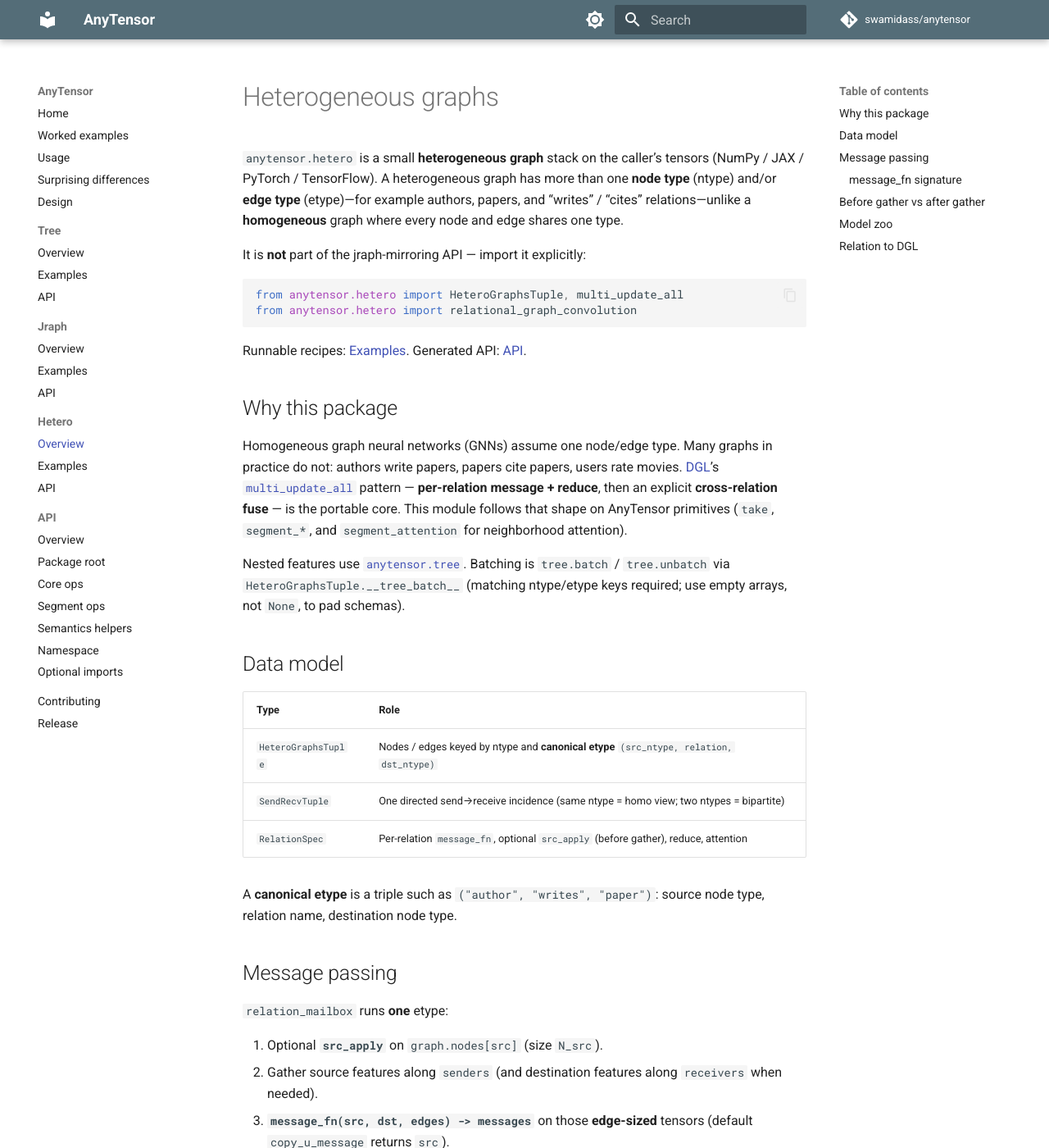
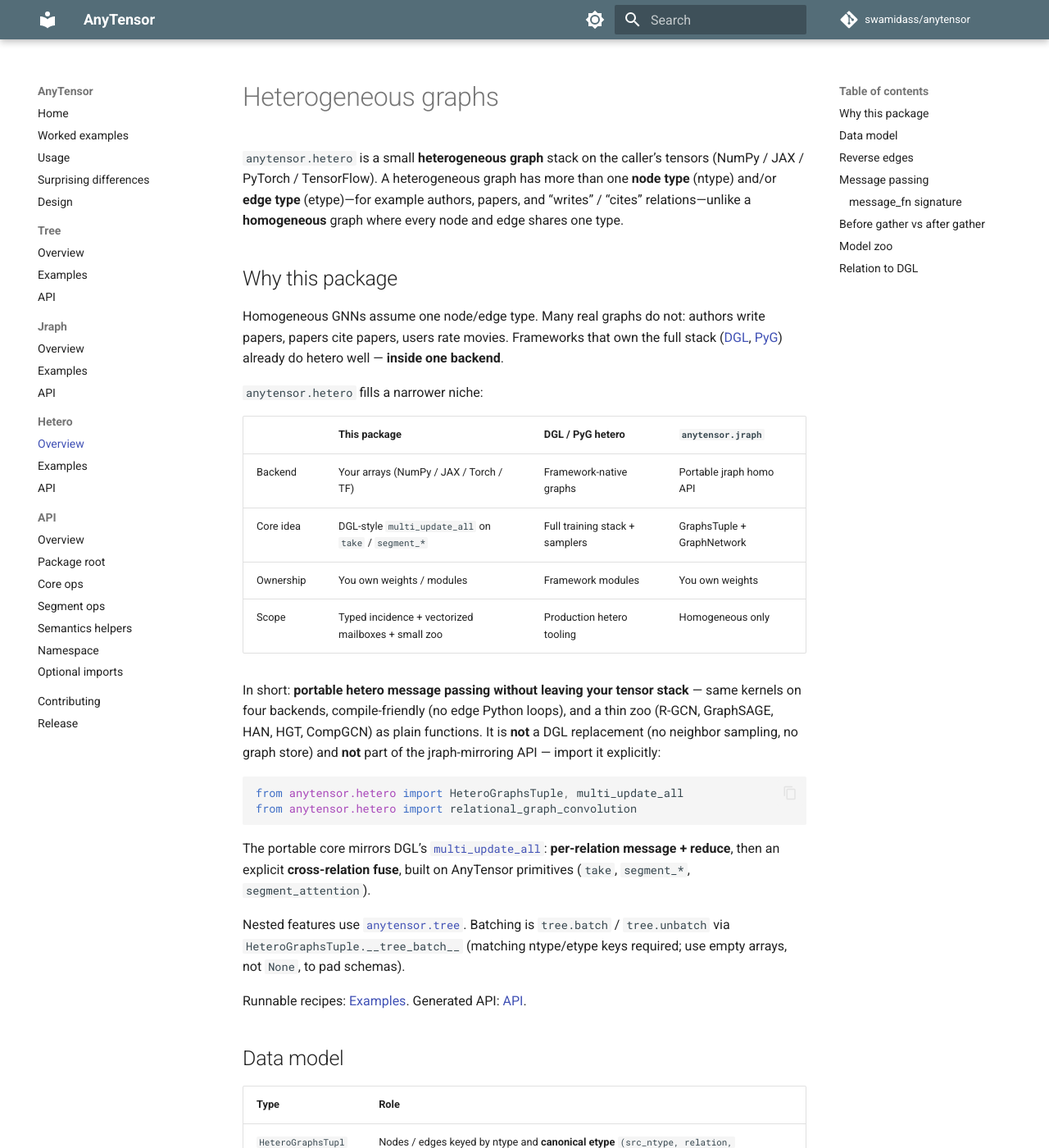
Before and after one commit to swamidass/anytensor, an MkDocs documentation site: the page built from docs/hetero/index.md, in a window 1280 px wide and 1400 px high. Shown: the whole window at 82% size. Built offline with MkDocs 1.6.1 and Material for MkDocs 9.7.7, drawn with Linux system fonts in a browser that asks for light colours; comment, search, counter and statistics services are not loaded; some of the changed text lies outside the part shown.

Commit message:
Document hetero niche and add add_reverse_edges helper.
Clarify portable hetero vs DGL/PyG/jraph. Materialize reverse etypes for
message passing; keep relation_view(reverse=True) as zero-copy aliases.

Co-authored-by: swamidass <swamidass@users.noreply.github.com>

````diff
--- a/docs/hetero/index.md
+++ b/docs/hetero/index.md
@@ -6,30 +6,45 @@ than one **node type** (ntype) and/or **edge type** (etype)—for example
 authors, papers, and “writes” / “cites” relations—unlike a
 **homogeneous** graph where every node and edge shares one type.
 
-It is **not** part of the jraph-mirroring API — import it explicitly:
+## Why this package
+
+Homogeneous GNNs assume one node/edge type. Many real graphs do not: authors
+write papers, papers cite papers, users rate movies. Frameworks that own the
+full stack ([DGL](https://www.dgl.ai/),
+[PyG](https://pytorch-geometric.readthedocs.io/)) already do hetero well —
+**inside one backend**.
+
+`anytensor.hetero` fills a narrower niche:
+
+| | This package | DGL / PyG hetero | `anytensor.jraph` |
+|---|---|---|---|
+| Backend | Your arrays (NumPy / JAX / Torch / TF) | Framework-native graphs | Portable jraph homo API |
+| Core idea | DGL-style `multi_update_all` on `take` / `segment_*` | Full training stack + samplers | GraphsTuple + GraphNetwork |
+| Ownership | You own weights / modules | Framework modules | You own weights |
+| Scope | Typed incidence + vectorized mailboxes + small zoo | Production hetero tooling | Homogeneous only |
+
+In short: **portable hetero message passing without leaving your tensor
+stack** — same kernels on four backends, compile-friendly (no edge Python
+loops), and a thin zoo (R-GCN, GraphSAGE, HAN, HGT, CompGCN) as plain
+functions. It is **not** a DGL replacement (no neighbor sampling, no graph
+store) and **not** part of the jraph-mirroring API — import it explicitly:
 
 ```python
 from anytensor.hetero import HeteroGraphsTuple, multi_update_all
 from anytensor.hetero import relational_graph_convolution
 ```
 
-Runnable recipes: [Examples](examples.md). Generated API: [API](api.md).
-
-## Why this package
-
-Homogeneous graph neural networks (GNNs) assume one node/edge type. Many
-graphs in practice do not: authors write papers, papers cite papers, users
-rate movies. [DGL](https://www.dgl.ai/)’s
-[`multi_update_all`](https://docs.dgl.ai/generated/dgl.DGLGraph.multi_update_all.html)
-pattern — **per-relation message + reduce**, then an explicit
-**cross-relation fuse** — is the portable core. This module follows that
-shape on AnyTensor primitives (`take`, `segment_*`, and
-`segment_attention` for neighborhood attention).
+The portable core mirrors DGL’s
+[`multi_update_all`](https://docs.dgl.ai/generated/dgl.DGLGraph.multi_update_all.html):
+**per-relation message + reduce**, then an explicit **cross-relation fuse**,
+built on AnyTensor primitives (`take`, `segment_*`, `segment_attention`).
 
 Nested features use [`anytensor.tree`](../tree/index.md). Batching is
 `tree.batch` / `tree.unbatch` via `HeteroGraphsTuple.__tree_batch__`
 (matching ntype/etype keys required; use empty arrays, not `None`, to pad
 schemas).
+
+Runnable recipes: [Examples](examples.md). Generated API: [API](api.md).
 
 ## Data model
 
@@ -40,7 +55,44 @@ schemas).
 | `RelationSpec` | Per-relation `message_fn`, optional `src_apply` (before gather), reduce, attention |
 
 A **canonical etype** is a triple such as `("author", "writes", "paper")`:
-source node type, relation name, destination node type.
+source node type, relation name, destination node type. Edges are
+**directed**. Bidirectional traffic is two etypes (see
+[Reverse edges](#reverse-edges)), not an undirected flag.
+
+## Reverse edges
+
+Hetero message passing only sees **stored** etype keys in
+`senders` / `receivers` / `n_edge`. Two tools:
+
+| API | What it does | Use for |
+|---|---|---|
+| `relation_view(etype, reverse=True)` | Zero-copy swapped send/recv **aliases** | Inspection, custom loops |
+| `add_reverse_edges(graph, …)` | Materializes `(dst, rev_rel, src)` with swapped incidence | R-GCN / HAN / any `etype_dict` that needs both directions |
+
+```python
+from anytensor.hetero import add_reverse_edges, reverse_canonical_etype
+
+writes = ("author", "writes", "paper")
+# Default reverse relation name: rev_writes
+g2 = add_reverse_edges(g, [writes])
+assert ("paper", "rev_writes", "author") in g2.n_edge
+
+# Named reverse (author–paper both ways)
+g3 = add_reverse_edges(
+    g,
+    [writes],
+    rev_relation="written_by",  # -> ("paper", "written_by", "author")
+)
+```
+
+`rev_relation` may also be a callable `etype -> str`. Pass
+`skip_existing=True` if some reverses are already present.
+`copy_edata=True` (default) reuses the forward edge-feature object on the
+reverse key; set `False` to store `None`.
+
+Example: author → paper → institution needs both forward and reverse hops
+as stored etypes if you run message passing in both directions or build
+HAN meta-paths like author→paper→author offline as separate etypes.
 
 ## Message passing
 
````
Also changed, not shown: README.md (+6 -5 lines), changelog.d/hetero-reverse-edges.added.md (added, +6 -0 lines), docs/hetero/examples.md (+35 -0 lines), 3 other files.
